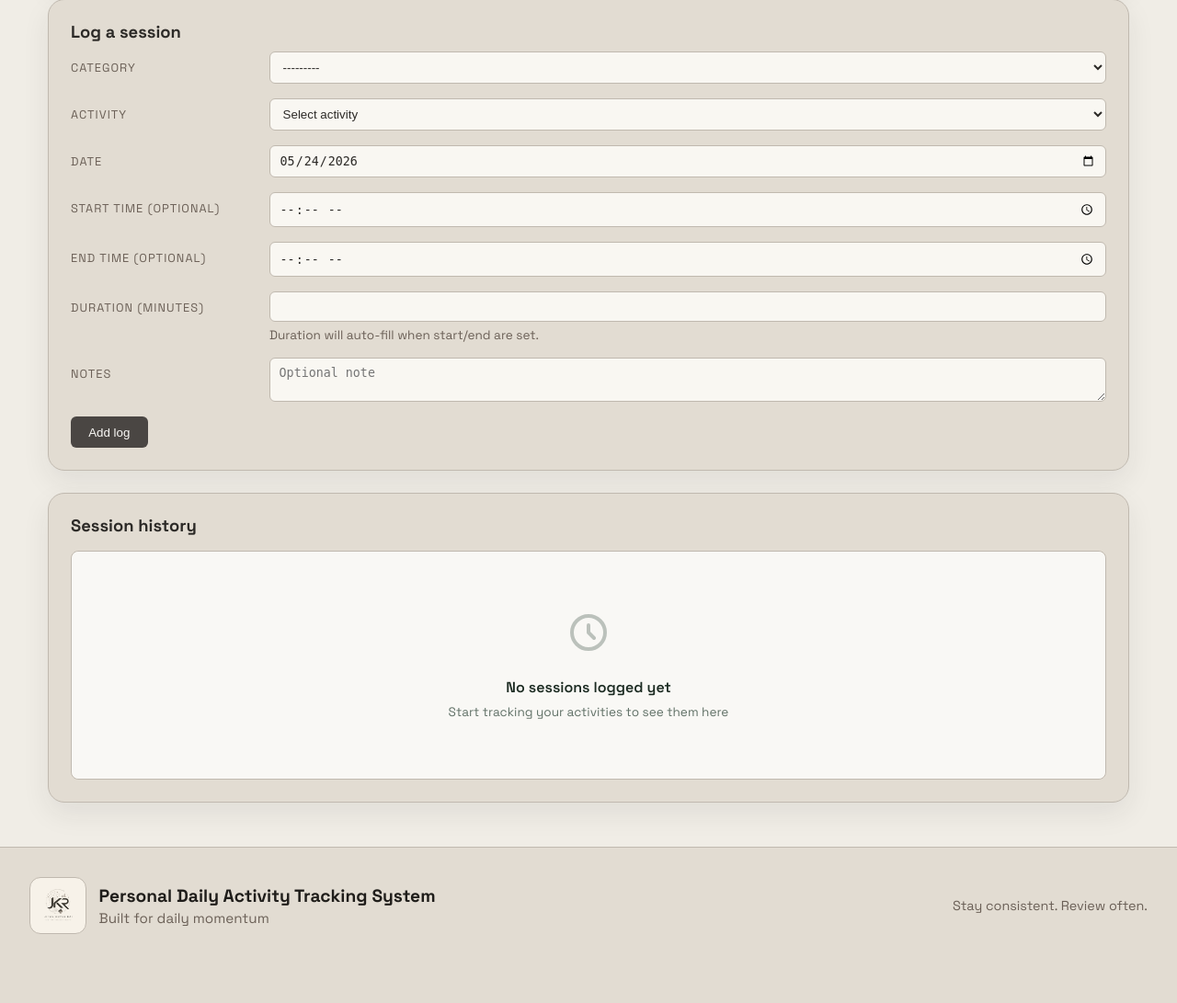
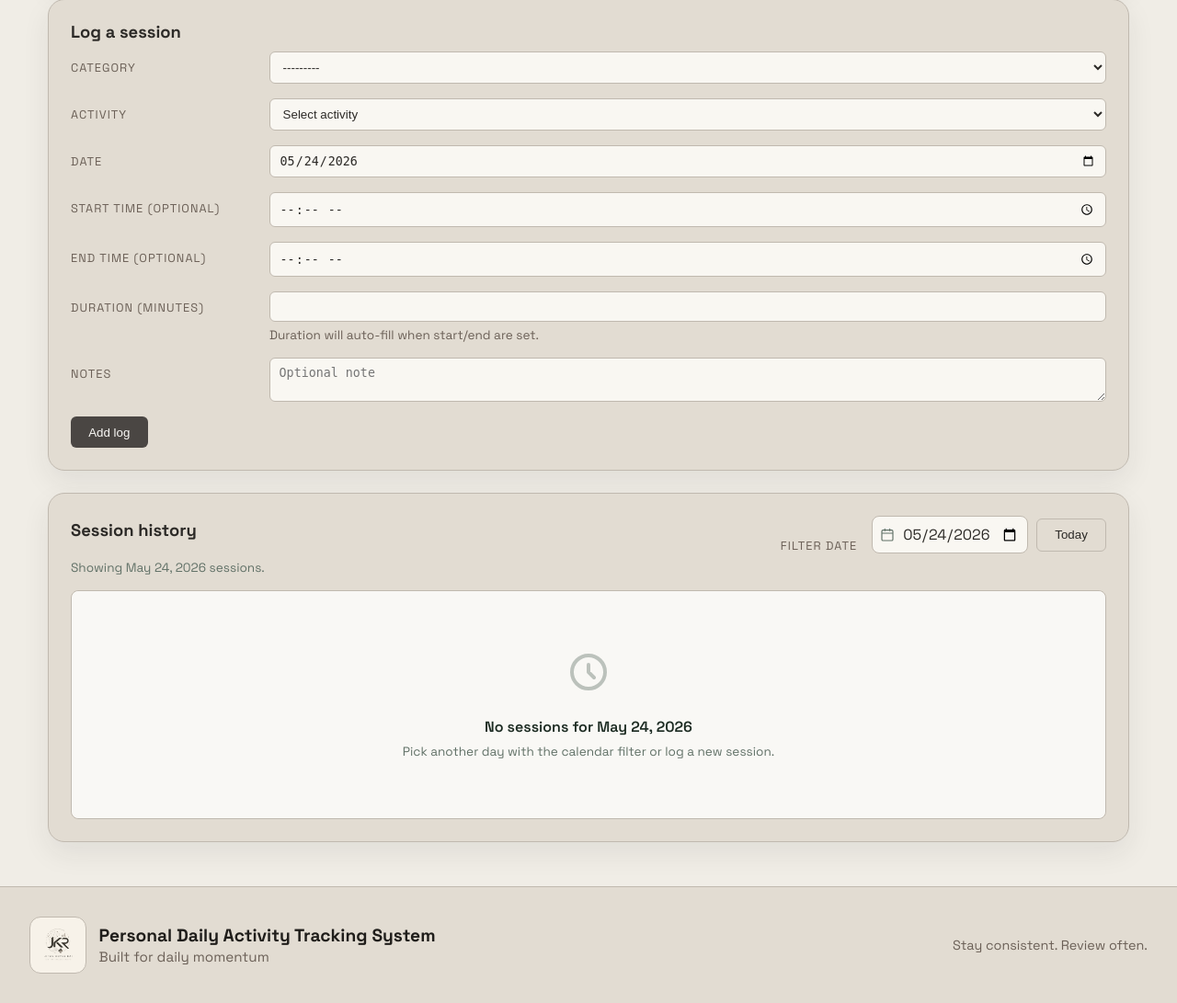
Before and after one commit to Jitenrai21/Personal_Daily_Activity_Tracking_System, a Django app: page /tracking/ in a window 1280 px wide. Shown: the part 285-1376 px from the top of the page at 92% size. Before the commit the page ends 1301 px from the top, so only its background shows below. Run offline with Django 5.2, Linux system fonts and the light colour scheme; the visitor is signed in with stand-in values (Sample User, id 1); data comes from the database, SQL or seed files in the repository; data that the repository does not hold is empty; some libraries are stand-ins or nearby versions.

Commit message:
session history table enhancement

```diff
--- a/templates/analytics/dashboard.html
+++ b/templates/analytics/dashboard.html
@@ -8,7 +8,7 @@
       <div>
         <p class="page-eyebrow">Insights</p>
         <h1 class="page-title">Your momentum snapshot</h1>
-        <p class="page-subtitle">Compare category momentum and spot priority-weighted streaks.</p>
+        <p class="page-subtitle">Compare category momentum and maintain streaks.</p>
       </div>
       <form
         class="dashboard-filters page-actions"
--- a/templates/tracking/partials/session_list.html
+++ b/templates/tracking/partials/session_list.html
@@ -26,8 +26,8 @@
         <path d="M12 8V12L15 15M21 12C21 16.9706 16.9706 21 12 21C7.02944 21 3 16.9706 3 12C3 7.02944 7.02944 3 12 3C16.9706 3 21 7.02944 21 12Z" stroke="#617167" stroke-width="2" stroke-linecap="round" stroke-linejoin="round"/>
       </svg>
     </div>
-    <p class="empty-state-title">No sessions logged yet</p>
-    <p class="empty-state-message">Start tracking your activities to see them here</p>
+    <p class="empty-state-title">No sessions for {{ selected_date|date:"M d, Y" }}</p>
+    <p class="empty-state-message">Pick another day with the calendar filter or log a new session.</p>
   </div>
 {% endif %}
 
--- a/templates/tracking/session_list.html
+++ b/templates/tracking/session_list.html
@@ -107,7 +107,44 @@
       </div>
 
       <div class="tracking-card surface-card page-card">
-        <h2 class="section-title">Session history</h2>
+        <div class="history-filter-row">
+          <h2 class="section-title">Session history</h2>
+          <form
+            class="history-filter-form"
+            method="get"
+            action="{% url 'session_list' %}"
+            hx-get="{% url 'session_list' %}"
+            hx-target="#session-list"
+            hx-swap="innerHTML"
+            hx-push-url="true"
+            data-today="{{ today_iso }}"
+          >
+            <label class="form-label history-filter-label" for="history-selected-date">Filter date</label>
+            <div class="history-filter-controls">
+              <div class="history-date-input-wrap">
+                <svg class="history-date-icon" width="16" height="16" viewBox="0 0 24 24" fill="none" xmlns="http://www.w3.org/2000/svg" aria-hidden="true">
+                  <path d="M8 2V5M16 2V5M3 9H21M5 4H19C20.1046 4 21 4.89543 21 6V19C21 20.1046 20.1046 21 19 21H5C3.89543 21 3 20.1046 3 19V6C3 4.89543 3.89543 4 5 4Z" stroke="currentColor" stroke-width="1.75" stroke-linecap="round" stroke-linejoin="round"/>
+                </svg>
+                <input
+                  id="history-selected-date"
+                  name="selected_date"
+                  type="date"
+                  value="{{ selected_date_iso }}"
+                  max="{{ today_iso }}"
+                  aria-describedby="history-date-help"
+                  onchange="this.form.requestSubmit()"
+                >
+              </div>
+              <button class="btn btn-secondary" type="button" data-history-today>Today</button>
+            </div>
+          </form>
+        </div>
+        <p id="history-date-help" class="history-filter-meta">
+          Showing {{ selected_date|date:"M d, Y" }} sessions.
+          {% if selected_date_invalid %}
+            Invalid date received, defaulted to today.
+          {% endif %}
+        </p>
         <div id="session-list" class="table">
           {% include 'tracking/partials/session_list.html' %}
         </div>
@@ -120,10 +157,93 @@
       background: transparent;
     }
 
+    .history-filter-row {
+      display: flex;
+      flex-wrap: wrap;
+      justify-content: space-between;
+      align-items: center;
+      gap: 0.75rem 1rem;
+      margin-bottom: 0.4rem;
+    }
+
+    .history-filter-form {
+      display: flex;
+      flex-wrap: wrap;
+      align-items: flex-end;
+      gap: 0.55rem 0.75rem;
+    }
+
+    .history-filter-label {
+      padding-top: 0;
+      margin-right: 0.25rem;
+    }
+
+    .history-filter-controls {
+      display: flex;
+      flex-wrap: wrap;
+      align-items: center;
+      gap: 0.55rem;
+    }
+
+    .history-date-input-wrap {
+      position: relative;
+      display: inline-flex;
+      align-items: center;
+    }
+
+    .history-date-icon {
+      position: absolute;
+      left: 0.55rem;
+      color: #617167;
+      pointer-events: none;
+    }
+
+    .history-date-input-wrap input[type="date"] {
+      min-width: 170px;
+      width: auto;
+      padding-left: 2rem;
+      background: #f9f7f2;
+      border: 1px solid var(--border-color);
+      border-radius: 8px;
+      color: var(--text-color);
+      font: inherit;
+    }
+
+    .history-date-input-wrap input[type="date"]:focus-visible {
+      outline: 2px solid rgba(74, 70, 67, 0.35);
+      outline-offset: 1px;
+    }
+
+    .history-filter-meta {
+      margin: 0 0 0.75rem;
+      color: #617167;
+      font-size: 0.85rem;
+    }
+
     @media (max-width: 900px) {
       .tracking-hero {
         flex-direction: column;
         align-items: flex-start;
+      }
+
+      .history-filter-row {
+        align-items: flex-start;
+      }
+
+      .history-filter-form {
+        width: 100%;
+      }
+
+      .history-filter-controls {
+        width: 100%;
+      }
+
+      .history-date-input-wrap {
+        flex: 1 1 220px;
+      }
+
+      .history-date-input-wrap input[type="date"] {
+        width: 100%;
       }
     }
   </style>
@@ -135,6 +255,9 @@
     const preview = document.querySelector("[data-duration-preview]");
     const activityField = document.getElementById("{{ form.activity.id_for_label }}");
     const categoryField = document.getElementById("{{ form.category.id_for_label }}");
+    const historyFilterForm = document.querySelector(".history-filter-form");
+    const historyDateInput = document.getElementById("history-selected-date");
+    const historyTodayButton = document.querySelector("[data-history-today]");
 
     const updatePreview = () => {
       if (!startField || !endField || !preview) {
@@ -191,5 +314,12 @@
       categoryField.addEventListener("change", filterActivities);
       filterActivities();
     }
+
+    if (historyFilterForm && historyDateInput && historyTodayButton) {
+      historyTodayButton.addEventListener("click", () => {
+        historyDateInput.value = historyFilterForm.dataset.today || "";
+        historyFilterForm.requestSubmit();
+      });
+    }
   </script>
 {% endblock %}
--- a/tracking/views.py
+++ b/tracking/views.py
@@ -1,4 +1,5 @@
 import csv
+import datetime as dt
 from zoneinfo import ZoneInfo
 
 from django.contrib import messages
@@ -28,9 +29,27 @@ def get_running_session(user):
     )
 
 
+def resolve_selected_date(request, profile):
+    tz = ZoneInfo(profile.timezone)
+    today_local = timezone.now().astimezone(tz).date()
+    raw_date = (request.POST.get("selected_date") or request.GET.get("selected_date") or "").strip()
+
+    if not raw_date:
+        return today_local, today_local, False
+
+    try:
+        selected_date = dt.date.fromisoformat(raw_date)
+        return selected_date, today_local, False
+    except ValueError:
+        return today_local, today_local, True
+
+
 @login_required
 def session_list_view(request):
     profile = get_user_profile(request.user)
+    selected_date, today_local, selected_date_invalid = resolve_selected_date(
+        request, profile
+    )
     activity_map = Activity.objects.filter(user=request.user).select_related("category")
     activity_choices = Activity.objects.filter(user=request.user).select_related(
         "category"
@@ -41,9 +60,22 @@ def session_list_view(request):
     sessions = Session.objects.filter(user=request.user).select_related(
         "activity", "category"
     )
+    sessions = sessions.filter(local_date=selected_date)
     sessions = sessions.order_by("-local_date", "-start")
     running_session = get_running_session(request.user)
     form = SessionLogForm(user=request.user)
+
+    if request.headers.get("HX-Request") and request.GET.get("selected_date"):
+        return render(
+            request,
+            "tracking/partials/session_list.html",
+            {
+                "sessions": sessions,
+                "profile": profile,
+                "selected_date": selected_date,
+            },
+        )
+
     return render(
         request,
         "tracking/session_list.html",
@@ -55,6 +87,10 @@ def session_list_view(request):
             "activities": activities,
             "activity_choices": activity_choices,
             "activity_map": activity_map,
+            "selected_date": selected_date,
+            "selected_date_iso": selected_date.isoformat(),
+            "today_iso": today_local.isoformat(),
+            "selected_date_invalid": selected_date_invalid,
         },
     )
 
@@ -164,6 +200,9 @@ def session_log_view(request):
         return redirect("session_list")
 
     profile = get_user_profile(request.user)
+    selected_date, today_local, selected_date_invalid = resolve_selected_date(
+        request, profile
+    )
     activity_map = Activity.objects.filter(user=request.user).select_related("category")
     activity_choices = Activity.objects.filter(user=request.user).select_related(
         "category"
@@ -171,6 +210,7 @@ def session_log_view(request):
     sessions = Session.objects.filter(user=request.user).select_related(
         "activity", "category"
     )
+    sessions = sessions.filter(local_date=selected_date)
     sessions = sessions.order_by("-local_date", "-start")
     running_session = get_running_session(request.user)
     activities = Activity.objects.filter(user=request.user).order_by(
@@ -187,6 +227,10 @@ def session_log_view(request):
             "activities": activities,
             "activity_choices": activity_choices,
             "activity_map": activity_map,
+            "selected_date": selected_date,
+            "selected_date_iso": selected_date.isoformat(),
+            "today_iso": today_local.isoformat(),
+            "selected_date_invalid": selected_date_invalid,
         },
     )
 
```
